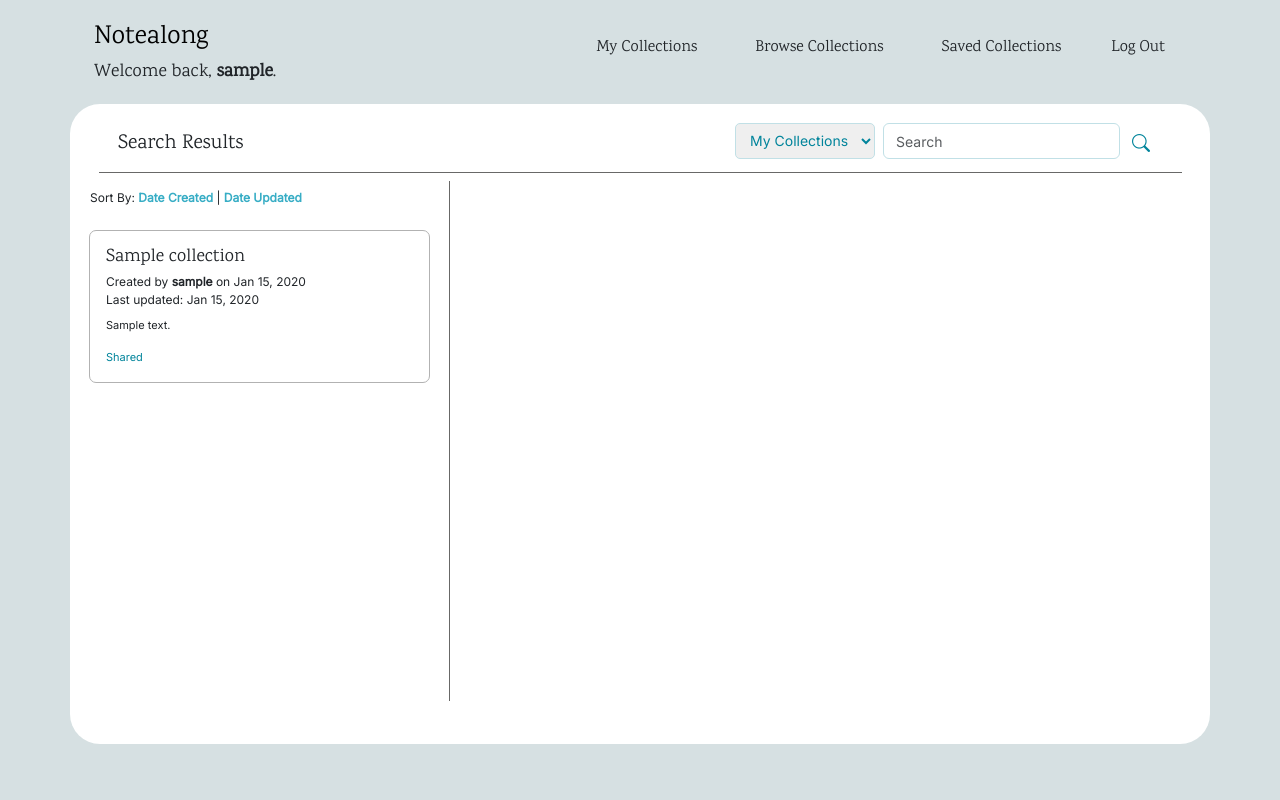
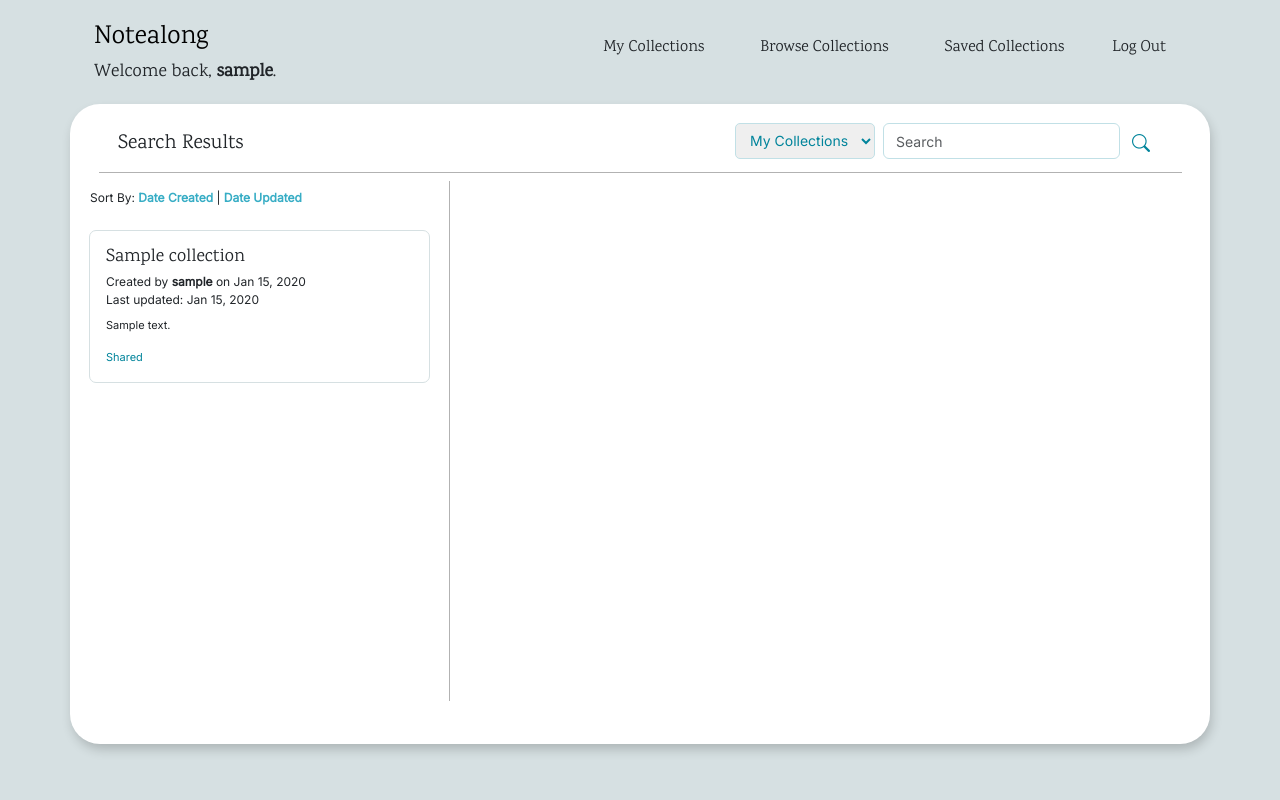
Before and after one commit to AbigailDawson/notealong, a Django app: page /search/ in a window 1280 px wide. Run offline with Django 5.2, Linux system fonts and the light colour scheme; a user stored in the database is signed in; tables that the repository leaves empty hold one stand-in row (values such as "Sample post"); some libraries are stand-ins or nearby versions.

Commit message:
Minor adjustments to styling, including adding box shadow around main content container, lightening border and line colors, and changing dynamic nav link stroke color

```diff
--- a/main_app/static/css/style.css
+++ b/main_app/static/css/style.css
@@ -77,6 +77,8 @@
 }
 
 .nav-btn {
+  border: none;
+  outline: none;
   font-size: 16px;
 }
 
@@ -98,7 +100,7 @@
   width: 0%;
   content: '.';
   color: transparent;
-  background: var(--green);
+  background: var(--blu-pop-med);
   height: 2px;
   transition: width 200ms ease-in-out;
 }
@@ -207,6 +209,15 @@
 
 /*  ====  LOGIN  ====  */
 
+.login-content-container {
+  background-color: white;
+  border-radius: 30px;
+  height: 80vh;
+  margin-bottom: 5vh;
+  padding-top: 20px;
+  box-shadow: none;
+}
+
 .login-left-container,
 .login-right-container {
   display: flex;
@@ -264,6 +275,8 @@
   height: 80vh;
   margin-bottom: 5vh;
   padding-top: 20px;
+  box-shadow: 2px 6px 12px -1px rgba(0,0,0,0.2);
+
 }
 
 .container-title {
@@ -282,7 +295,7 @@
   margin: 8px auto;
   height: 1px;
   width: 95%;
-  background-color: var(--grey);
+  background-color: var(--grey-lt);
 }
 
 .left-col,
@@ -293,7 +306,7 @@
 }
 
 .left-col {
-  border-right: 1px solid var(--grey);
+  border-right: 1px solid var(--grey-lt);
 }
 
 .dropdown {
@@ -375,9 +388,15 @@
 
 /*  ====  CARDS  ====  */
 
+.card {
+  outline: 1px solid var(--sky-blu);
+  border: none;
+
+}
+
 .collection-card,
 .ref-card {
-  outline: 1px solid var(--grey-lt);
+  outline: 1px solid var(--sky-blu);
   border: none;
   transition: 200ms ease-in-out;
 }
--- a/main_app/templates/registration/login.html
+++ b/main_app/templates/registration/login.html
@@ -2,7 +2,7 @@
 {% block content %}
 {% load static %}
 
-<div class="content-container container mt-2 py-4" style="background-color: var(--sky-blyu)">
+<div class="login-content-container container mt-2 py-4" style="background-color: var(--sky-blyu)">
     <div class="row" style="height: 100%">
         <div class="col-12 col-lg-5">
             <div class="login-left-container mx-2 p-1">
--- a/main_app/templates/registration/signup.html
+++ b/main_app/templates/registration/signup.html
@@ -2,7 +2,7 @@
 {% block content %}
 {% load static %}
 
-<div class="content-container container mt-2 py-4" style="background-color: var(--sky-blyu)">
+<div class="login-content-container container mt-2 py-4" style="background-color: var(--sky-blyu)">
     <div class="row" style="height: 100%">
         <div class="col-12 col-lg-5">
             <div class="login-left-container mx-2 p-1">
```
